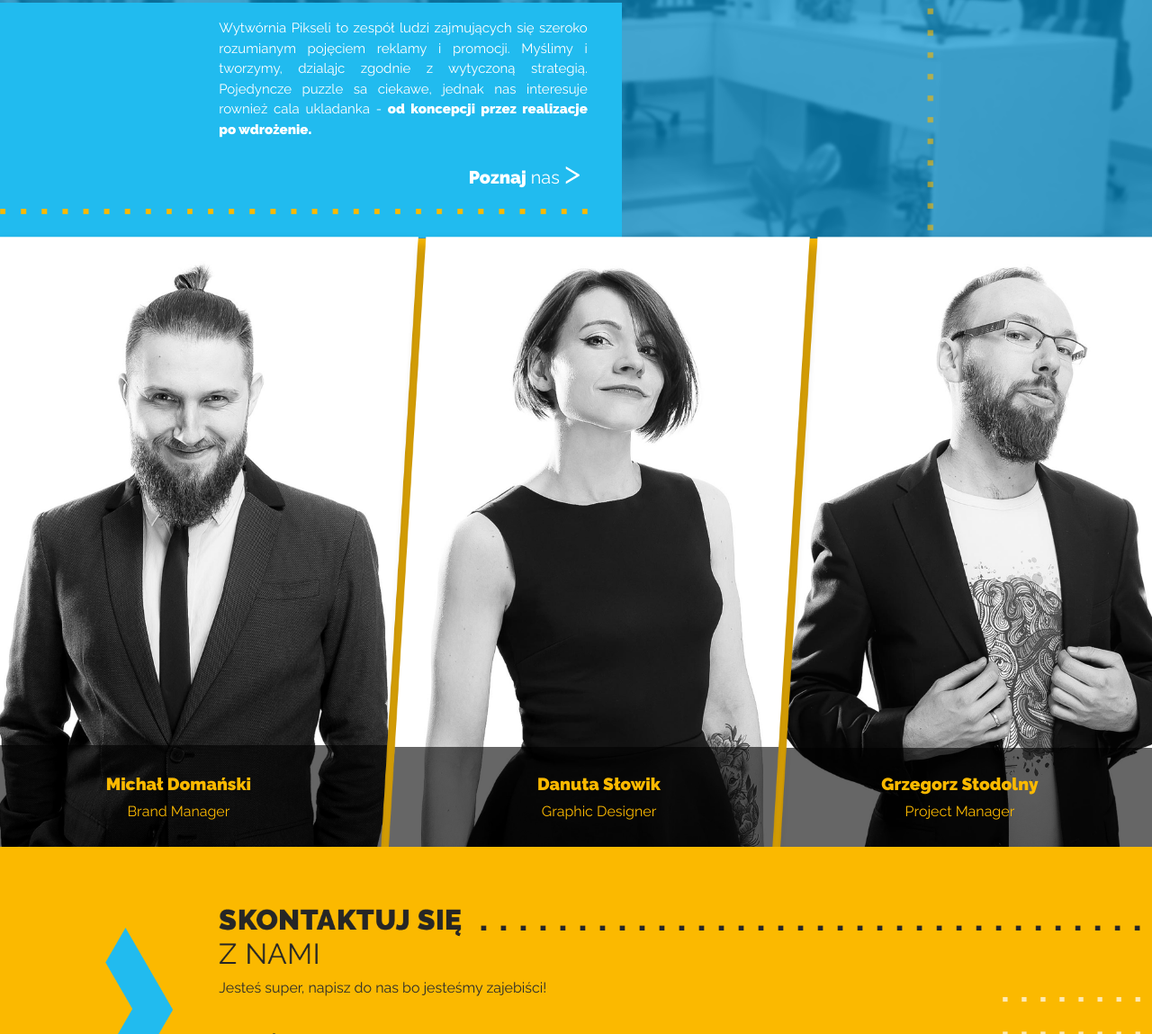
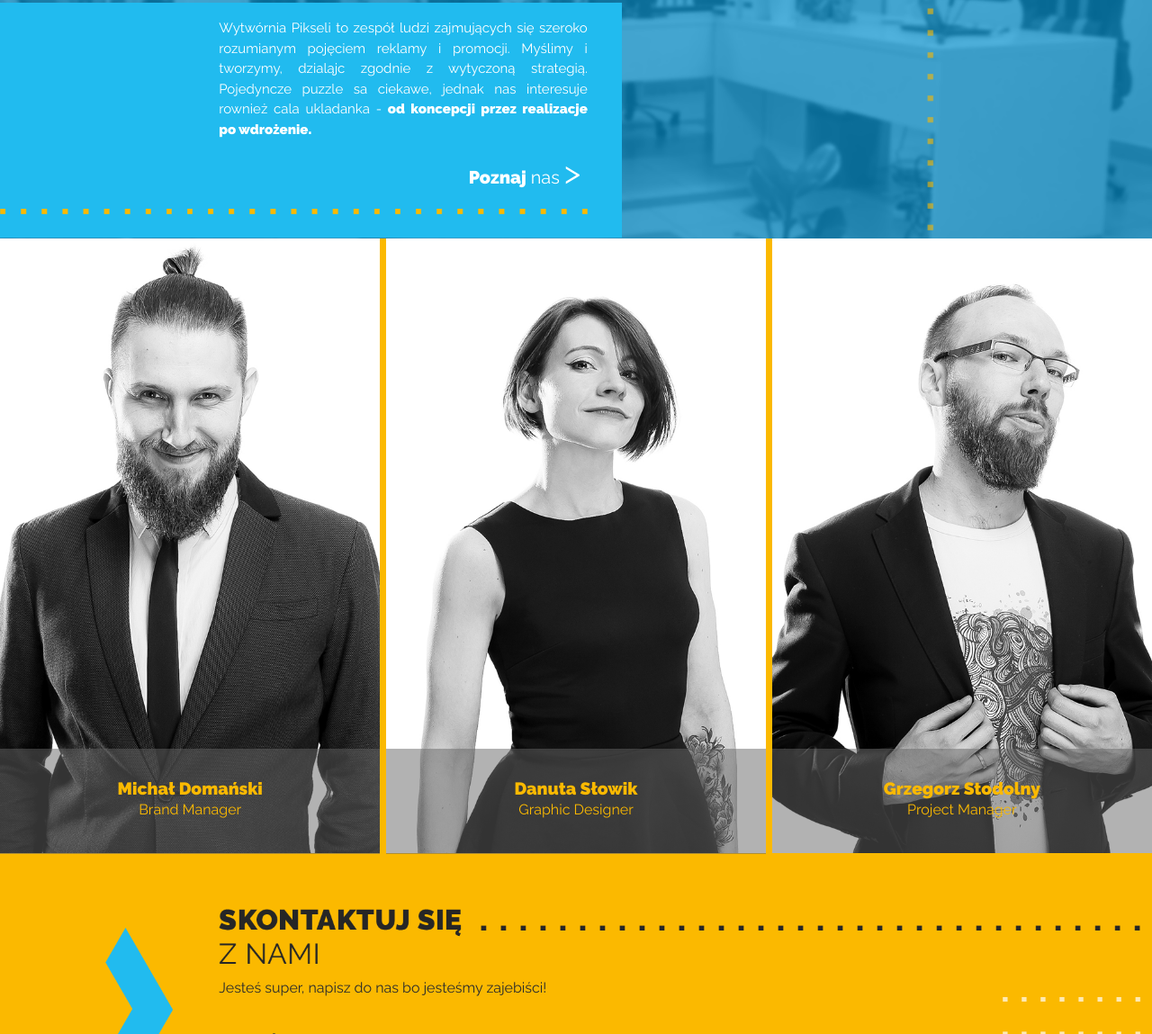
Before and after one commit to natalianowak/wytworniaPikseli, a website: page index.html in a window 1280 px wide. Shown: the part 1235-2384 px from the top of the page at 90% size. Drawn offline with nearby package versions, Linux system fonts and the light colour scheme; some packages are replaced by stand-ins of ours.

Commit message:
main foto + gallery 1

```diff
--- a/index.html
+++ b/index.html
@@ -149,28 +149,31 @@
             <img class="backgroundSection4" src="img/tlo.png">
             <div class="my">
                 <div class="losiu">
-                    <div class="podpis" style="right: 17%">
-                        <div class="marginAuto">
-                            <h3 class="yellow heavy wow fadeInUp">    Michał Domański</h3>
-                            <p class="yellow wow fadeInUp">    Brand Manager</p>
-                        </div>
+                    <div class="podpis">
+                        <!--<div class="marginAuto">-->
+                            <img class="podpisLosiu" src="img/tloLosiu.png">
+                            <h3 class="name yellow heavy wow fadeInUp">    Michał Domański</h3>
+                            <p class="position yellow wow fadeInUp">    Brand Manager</p>
+                        <!--</div>-->
 
                     </div>
                 </div>
                 <div class="danka">
                     <div class="podpis" >
-                        <div class="marginAuto">
-                        <h3 class="yellow heavy wow fadeInUp">Danuta Słowik</h3>
-                        <p class="yellow wow fadeInUp">Graphic Designer</p>
-                        </div>
+                        <!--<div class="marginAuto">-->
+                        <img class="podpisLosiu" src="img/tloLosiu.png">
+                        <h3 class="name yellow heavy wow fadeInUp">Danuta Słowik</h3>
+                        <p class="position yellow wow fadeInUp">Graphic Designer</p>
+                        <!--</div>-->
                     </div>
                 </div>
                 <div class="stodi">
                     <div class="podpis">
-                        <div class="marginAuto">
-                        <h3 class="yellow heavy wow fadeInUp">Grzegorz Stodolny</h3>
-                        <p class="yellow wow fadeInUp">Project Manager</p>
-                        </div>
+                        <!--<div class="marginAuto">-->
+                        <img class="podpisLosiu" src="img/tloLosiu.png">
+                        <h3 class="name yellow heavy wow fadeInUp">Grzegorz Stodolny</h3>
+                        <p class="position yellow wow fadeInUp">Project Manager</p>
+                        <!--</div>-->
                     </div>
                 </div>
             </div>
--- a/main.css
+++ b/main.css
@@ -170,7 +170,7 @@ video {
     color: #009fe4;
     text-decoration: none;
     font-family: 'Raleway';
-    font-weight:900;
+    font-weight: 900;
 
 }
 
@@ -186,9 +186,11 @@ video {
     width: 100%;
     z-index: 1;
 }
-.firstSection{
-    height:100vh;
+
+.firstSection {
+    height: 100vh;
 }
+
 .section1Text {
     padding-left: 19%;
     width: 100%;
@@ -210,10 +212,12 @@ video {
 .fajneHaslo {
     /*display: flex;*/
 }
-.hasloReklamowe{
-    width:100%;
+
+.hasloReklamowe {
+    width: 100%;
 }
-.kropkiBlue{
+
+.kropkiBlue {
     right: 0;
     /* float: right; */
     height: 100%;
@@ -262,19 +266,22 @@ h3 {
     display: flex;
     align-items: center;
     justify-content: space-between;
-    width:135px;
+    width: 135px;
 }
-.dalejDiv{
+
+.dalejDiv {
     position: absolute;
     right: 0;
     bottom: 3%;
     margin-right: 19.5%;
     color: #009fe4;
 }
-.dalejDiv a{
+
+.dalejDiv a {
     color: #009fe4;
 }
-.dalejDiv a:hover{
+
+.dalejDiv a:hover {
     text-decoration: none;
     color: #009fe4;
 }
@@ -330,7 +337,8 @@ h3 {
     font-family: 'Open Sans';
     /*font-style:  ;*/
 }
-.elipUklad{
+
+.elipUklad {
     display: inherit;
     width: 50%;
 }
@@ -417,8 +425,9 @@ h3 {
     width: 19.51%;
     top: 0;
 }
-.big{
-    font-size:35px;
+
+.big {
+    font-size: 35px;
     padding-bottom: 5px;
 }
 
@@ -432,12 +441,14 @@ h3 {
     display: flex;
     align-items: center;
     justify-content: space-between;
-    width:130px;
+    width: 130px;
 }
-.dalej2 a{
+
+.dalej2 a {
     color: white;
 }
-.dalej2 a:hover{
+
+.dalej2 a:hover {
     color: white;
     text-decoration: none;
 }
@@ -468,7 +479,8 @@ h3 {
     width: 100%;
     height: 100%;
     display: flex;
-    top: -7px;
+    justify-content: space-between;
+    top: 0px;
 
 }
 
@@ -477,41 +489,39 @@ h3 {
     z-index: 2;
     /* flex: 1; */
     height: 100%;
-    width: 56.33%;
-    /*margin-right: -4.9%;*/
+    width: 33%;
     position: relative;
-    background-image: url("img/ZdjecieLosiu.png");
+    background-image: url("img/losiuFoto.png");
     background-repeat: no-repeat;
     background-size: 100%;
     /*background-position: center;*/
 
-    transition: background-image 0.5s ease-in-out;
+    transition: all 1s;
     /*background-image:url("/images/Windows%20Logo.jpg");*/
 
 }
+
 .losiu:hover {
-    /*background-size: 101%;*/
-    transition: background-image 0.5s ease-in-out;
-    background-image:url("img/zoomLosiu.png");
+    background-size: 120%;
+    transition: all 1s;
+    background-position: top;
 }
 
 .danka {
     margin-top: 0%;
     z-index: 2;
     height: 100%;
-    /* flex: 1; */
-    width: 58.33%;
-    margin-right: -4.7%;
-    margin-left: -4.7%;
+    width: 33%;
     position: relative;
-    background-image: url("img/ZdjecieDanka.png");
+    background-image: url("img/dankaFoto.png");
     background-repeat: no-repeat;
     background-size: 100%;
     /*background-position: center;*/
     transition: all 1s;
 
 }
-.danka:hover{
+
+.danka:hover {
     background-size: 120%;
     transition: all 1s;
     background-position: top;
@@ -521,20 +531,20 @@ h3 {
     margin-top: 0%;
     height: 100%;
     /* flex: 1; */
-    width: 50.33%;
+    width: 33%;
     position: relative;
-    background-image: url("img/ZdjecieStodi.png");
+    background-image: url("img/stodiFoto.png");
     background-repeat: no-repeat;
     background-size: 100%;
     /*background-position: center;*/
 
-
-
-}
-.stodi:hover{
-    background-size: 101%;
 }
 
+.stodi:hover {
+    background-size: 120%;
+    transition: all 1s;
+    background-position: top;
+}
 
 .podpis {
     align-items: center;
@@ -542,19 +552,43 @@ h3 {
     text-align: center;
     position: absolute;
     bottom: 0;
-    height: 15%;
+    height: 17%;
     right: 0;
     left: 0;
     transform: scale(1, 1);
+    /*background-image: url("img/tloDanka.png");*/
+    /*opacity: 0.5;*/
+}
+
+.podpisLosiu {
+    width: 100%;
+    opacity: 0.5;
+    position: relative;
+}
+
+.name {
+    position: absolute;
+    right: 0;
+    left: 0;
+  padding-bottom: 20px;
+}
+
+.position {
+    padding-top: 20px;
+    position: absolute;
+    right: 0;
+    left: 0;
 
 }
+
 /*.podpis:hover{*/
 /*transform: scale(1.1, 1.1);*/
 /*}*/
 
-.marginAuto{
-    margin:auto;
+.marginAuto {
+    margin: auto;
 }
+
 .section5 {
     width: 100%;
     height: 350px;
@@ -602,11 +636,12 @@ h3 {
 .opakownie {
     display: flex;
     align-items: baseline;
-    width:100%;
+    width: 100%;
     padding-left: 19%;
 }
-.skontaktuj{
-    width:100%
+
+.skontaktuj {
+    width: 100%
 
 }
 
@@ -715,7 +750,6 @@ p {
     /*.elip img {*/
     /*width: 70px;*/
     /*}*/
-
     .elip p {
         font-size: 9px;
     }
@@ -727,25 +761,30 @@ p {
     .podpis {
         /*bottom: 2%;*/
     }
-    .yellowSectionContent{
+
+    .yellowSectionContent {
         height: 270px;
     }
-    .middleDownRight{
-        font-size:19px
+
+    .middleDownRight {
+        font-size: 19px
     }
-    .section5{
-        height:270px;
+
+    .section5 {
+        height: 270px;
     }
+
     /*.srodkowanieWpionie{*/
     /*height: 77%;*/
     /*}*/
-    .kropkiJasne{
+    .kropkiJasne {
         background-position: left 130px;
     }
 
-.nav{
+    .nav {
         width: 386px;
     }
+
     .nav li:first-child {
         width: 123px;
         /*color: #3d3c3d;*/
@@ -769,16 +808,19 @@ p {
 }
 
 @media only screen and (max-width: 900px) {
-.longText p{
+    .longText p {
         font-size: 13px;
     }
-    .podpis{
+
+    .podpis {
         font-size: 12px;
         /*margin-bottom: -1%;*/
     }
-    .nav{
+
+    .nav {
         width: 375px;
     }
+
     .nav li:first-child {
         width: 120px;
         /*color: #3d3c3d;*/
@@ -799,19 +841,24 @@ p {
     .nav li:nth-child(5) {
         width: 52px;
     }
-    .zNami{
+
+    .zNami {
         padding-bottom: 20px;
     }
-    .zNami p{
+
+    .zNami p {
         font-size: 13px;
 
     }
+
     .middleDownRight {
         font-size: 17px;
     }
-    .middleDownLeft{
+
+    .middleDownLeft {
         font-size: 13px;
     }
+
     /*.elipUklad{*/
     /*display:flex;*/
     /*width:100%;*/
--- a/main.js
+++ b/main.js
@@ -136,13 +136,13 @@ wow.init();
 
 
 $(document).ready(function () {
-    console.log($(".expand1").height());
-    console.log($(".expand1")[0].firstChild.nextSibling.nextSibling.nextSibling.nextSibling.nextSibling.classList);
-    console.log($(".expand2").height());
-    console.log($(".expand3").height());
-    console.log($(".expand4").height());
-    console.log($(".expand5").height());
-    console.log($(".expand6").height());
+    // console.log($(".expand1").height());
+    // console.log($(".expand1")[0].firstChild.nextSibling.nextSibling.nextSibling.nextSibling.nextSibling.classList);
+    // console.log($(".expand2").height());
+    // console.log($(".expand3").height());
+    // console.log($(".expand4").height());
+    // console.log($(".expand5").height());
+    // console.log($(".expand6").height());
 
 
 
@@ -300,4 +300,19 @@ $(document).ready(function () {
     });
 
 
+
 });
+
+$(function() {
+    var selectedClass = "";
+    $("p").click(function(){
+        selectedClass = $(this).attr("data-rel");
+        $("#portfolio").fadeTo(100, 0.1);
+        $("#portfolio div").not("."+ selectedClass).fadeOut();
+        setTimeout(function() {
+            $("."+ selectedClass).fadeIn();
+            $("#portfolio").fadeTo(500, 1);
+        }, 500);
+
+    });
+});
```
Also changed, not shown: portfolio.css (+21 -0 lines), portfolio.html (+66 -0 lines), img/dankaFoto.png (added), img/losiuFoto.png (added), img/stodiFoto.png (added), img/tloDanka.png (added), img/tloLosiu.png (added), img/tloStodi.png (added). Lines whose indentation alone changed are shown as unchanged.
